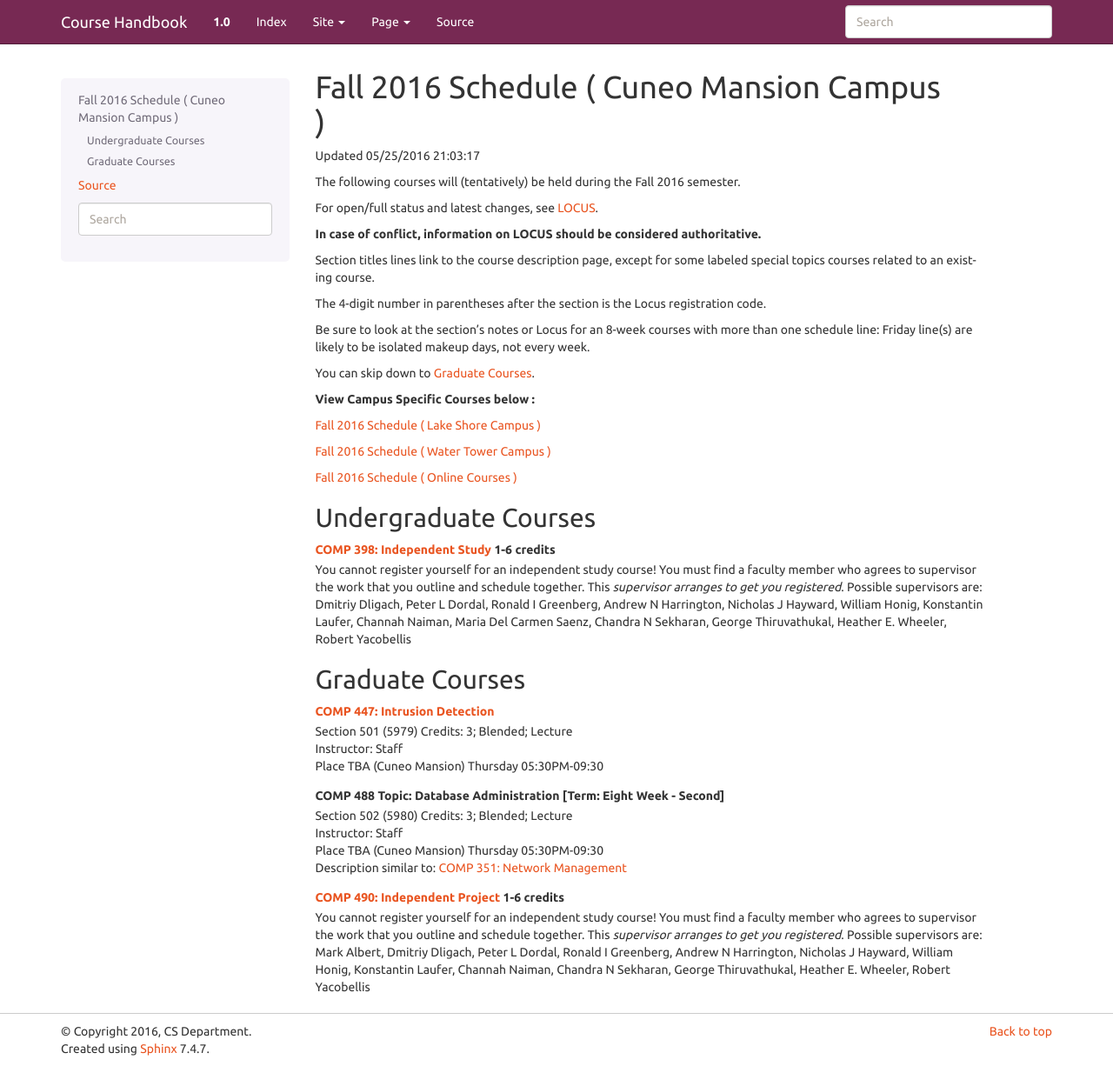
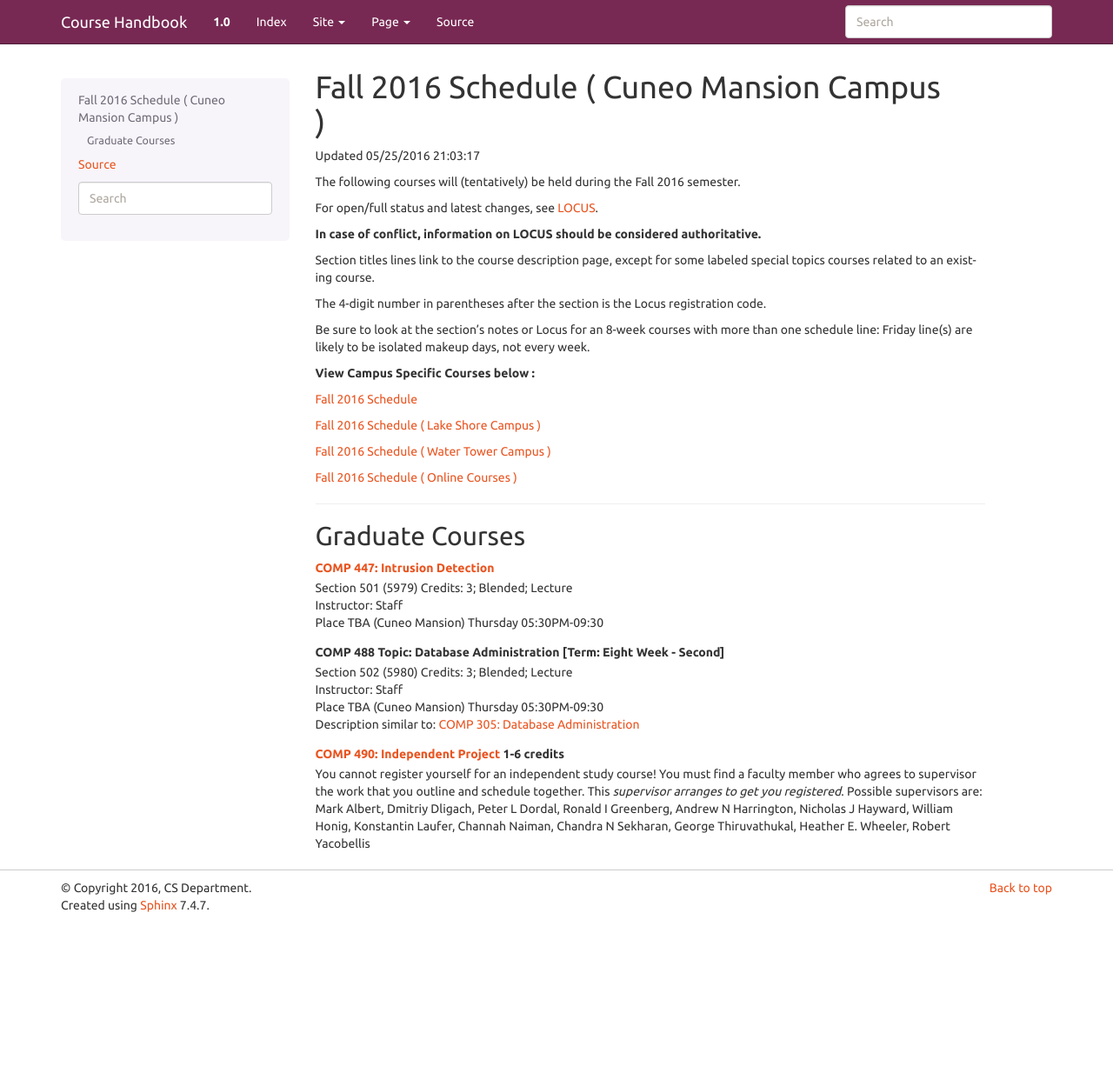
Before and after one commit to kyang5/coursedescriptions, a Sphinx documentation site: the page built from source/cuneoFall.rst, in a window 1280 px wide and 1226 px high. Shown: the whole window at 87% size. Built offline with Sphinx 7.4.7, drawn with Linux system fonts in a browser that asks for light colours.

Commit message:
Added seperate pages specifc for each Campus/Online courses

```diff
--- a/source/cuneoFall.rst
+++ b/source/cuneoFall.rst
@@ -19,10 +19,11 @@
 Be sure to look at the section's notes or Locus for an 8-week courses with more than one schedule line:
 Friday line(s) are likely to be isolated makeup days, not every week.
 
-You can skip down to :ref:`Fall_graduate_courses_list_Cuneo Mansion`.
 
 
 **View Campus Specific Courses below :**
+
+:doc:`fall`
 
 :doc:`lakeShorefall`
 
@@ -34,17 +35,9 @@
 
 .. _Fall_undergraduate_courses_list:
 
-Undergraduate Courses
+
 ~~~~~~~~~~~~~~~~~~~~~
 
-
-
-:doc:`comp398` 1-6 credits
-    You cannot register
-    yourself for an independent study course!
-    You must find a faculty member who
-    agrees to supervisor the work that you outline and schedule together.  This
-    *supervisor arranges to get you registered*.  Possible supervisors are: Dmitriy Dligach, Peter L Dordal, Ronald I Greenberg, Andrew N Harrington, Nicholas J Hayward, William Honig, Konstantin Laufer, Channah Naiman, Maria Del Carmen Saenz, Chandra N Sekharan, George Thiruvathukal, Heather E. Wheeler, Robert Yacobellis
 
 
 
--- a/source/fall.rst
+++ b/source/fall.rst
@@ -19,8 +19,9 @@
 Be sure to look at the section's notes or Locus for an 8-week courses with more than one schedule line:
 Friday line(s) are likely to be isolated makeup days, not every week.
 
-You can skip down to :ref:`Fall_graduate_courses_list_`.
 
+You can skip down to
+:ref:`fall_graduate_courses_list_`.
 
 **View Campus Specific Courses below :**
 
--- a/source/lakeShorefall.rst
+++ b/source/lakeShorefall.rst
@@ -19,10 +19,13 @@
 Be sure to look at the section's notes or Locus for an 8-week courses with more than one schedule line:
 Friday line(s) are likely to be isolated makeup days, not every week.
 
-You can skip down to :ref:`Fall_graduate_courses_list_Lake Shore`.
 
+You can skip down to
+:ref:`fall_graduate_courses_list_Lake Shore`.
 
 **View Campus Specific Courses below :**
+
+:doc:`fall`
 
 :doc:`waterTowerFall`
 
--- a/source/onlineFall.rst
+++ b/source/onlineFall.rst
@@ -19,10 +19,13 @@
 Be sure to look at the section's notes or Locus for an 8-week courses with more than one schedule line:
 Friday line(s) are likely to be isolated makeup days, not every week.
 
-You can skip down to :ref:`Fall_graduate_courses_list_Online`.
 
+You can skip down to
+:ref:`fall_graduate_courses_list_Online`.
 
 **View Campus Specific Courses below :**
+
+:doc:`fall`
 
 :doc:`lakeShorefall`
 
--- a/source/waterTowerFall.rst
+++ b/source/waterTowerFall.rst
@@ -19,10 +19,13 @@
 Be sure to look at the section's notes or Locus for an 8-week courses with more than one schedule line:
 Friday line(s) are likely to be isolated makeup days, not every week.
 
-You can skip down to :ref:`Fall_graduate_courses_list_Water Tower`.
 
+You can skip down to
+:ref:`fall_graduate_courses_list_Water Tower`.
 
 **View Campus Specific Courses below :**
+
+:doc:`fall`
 
 :doc:`lakeShorefall`
 
```
Also changed, not shown: other parts of source/cuneoFall.rst (+1 -1 lines), other parts of source/fall.rst (+1 -1 lines), csv2sched.py (+30 -6 lines).
